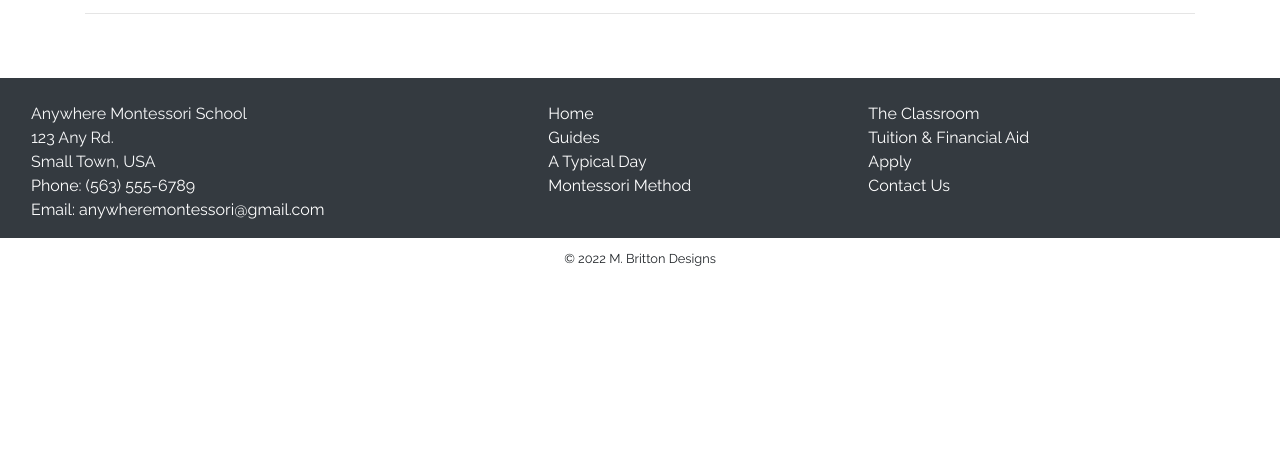
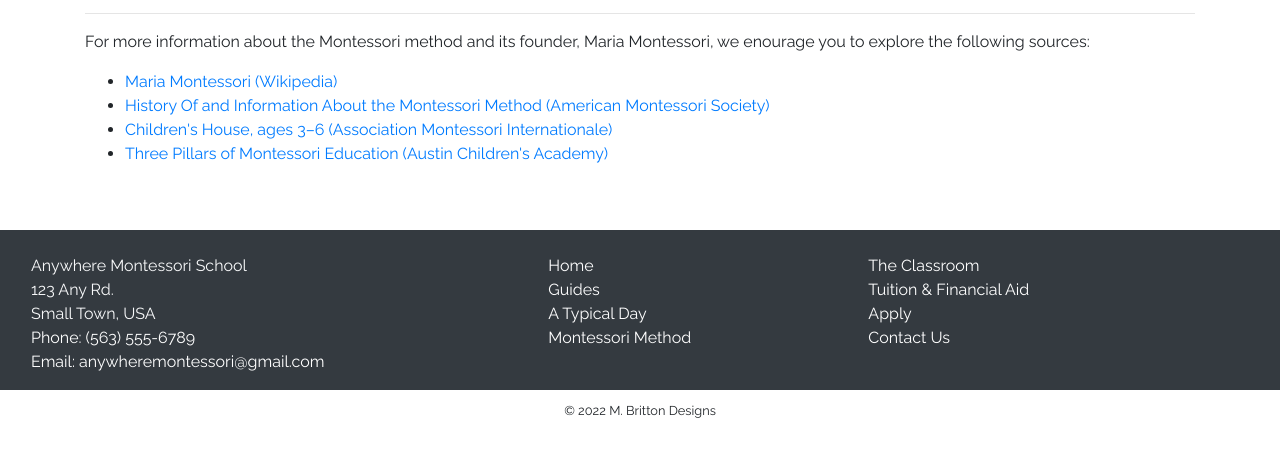
Before and after one commit to MaggieBritton/anywhere-montessori-school, a website: page about/method.html in a window 1280 px wide. Shown: the part 247-704 px from the top of the page. Drawn offline with nearby package versions, Linux system fonts and the light colour scheme.

Commit message:
method.html links

```diff
--- a/about/method.html
+++ b/about/method.html
@@ -66,7 +66,13 @@
                 </div>
                 <div class="row">
                     <div class="col">
-
+                        <p>For more information about the Montessori method and its founder, Maria Montessori, we enourage you to explore the following sources&colon;</p>
+                        <ul class="method-links">
+                            <li><a href="https://en.wikipedia.org/wiki/Maria_Montessori">Maria Montessori &#40;Wikipedia&#41;</a></li>
+                            <li><a href="https://amshq.org/About-Montessori">History Of and Information About the Montessori Method &#40;American Montessori Society&#41;</a></li>
+                            <li><a href="https://montessori-ami.org/about-montessori/montessori-3-6">Children's House, ages 3&ndash;6 &#40;Association Montessori Internationale&#41;</a></li>
+                            <li><a href="https://austinchildrensacademy.org/the-montessori-benefits/3-pillars-montessori-education/">Three Pillars of Montessori Education &#40;Austin Children's Academy&#41;</a></li>
+                        </ul>
                     </div>
                 </div>
             </div>
```
